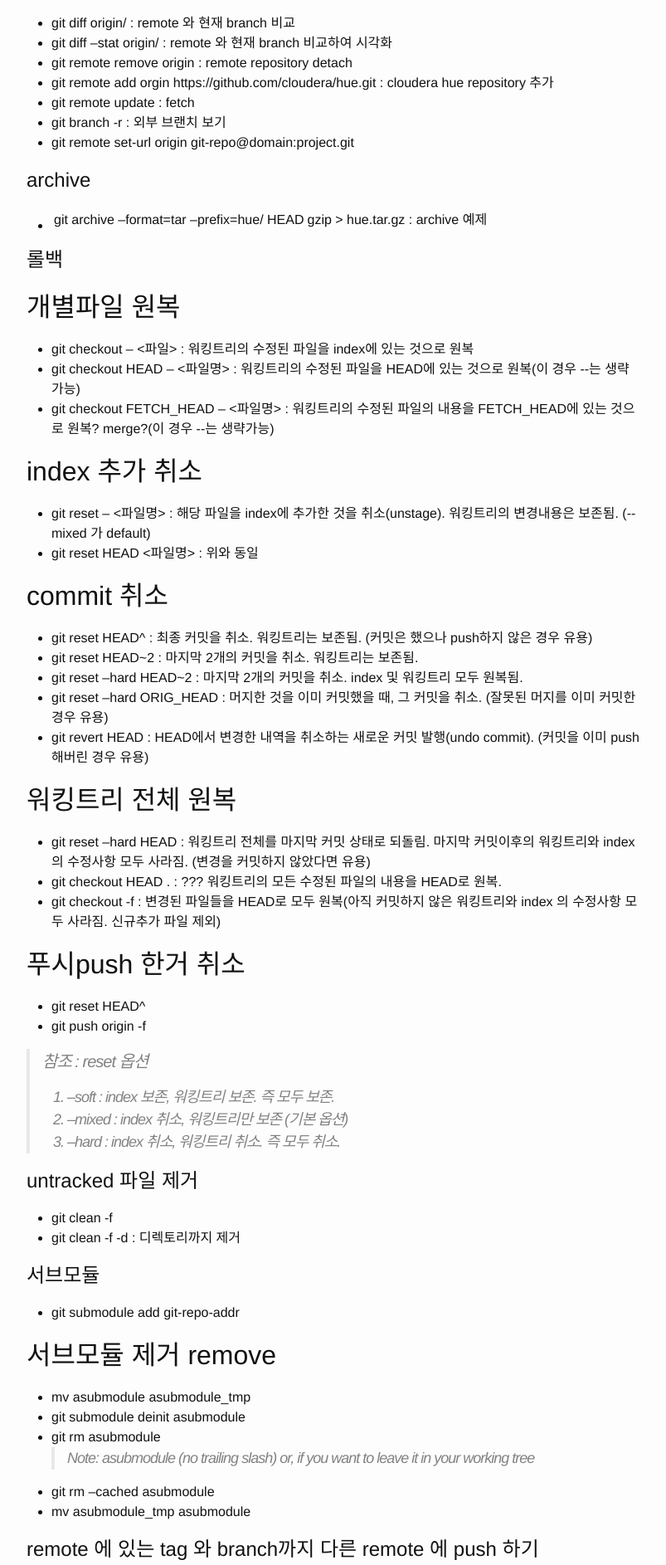
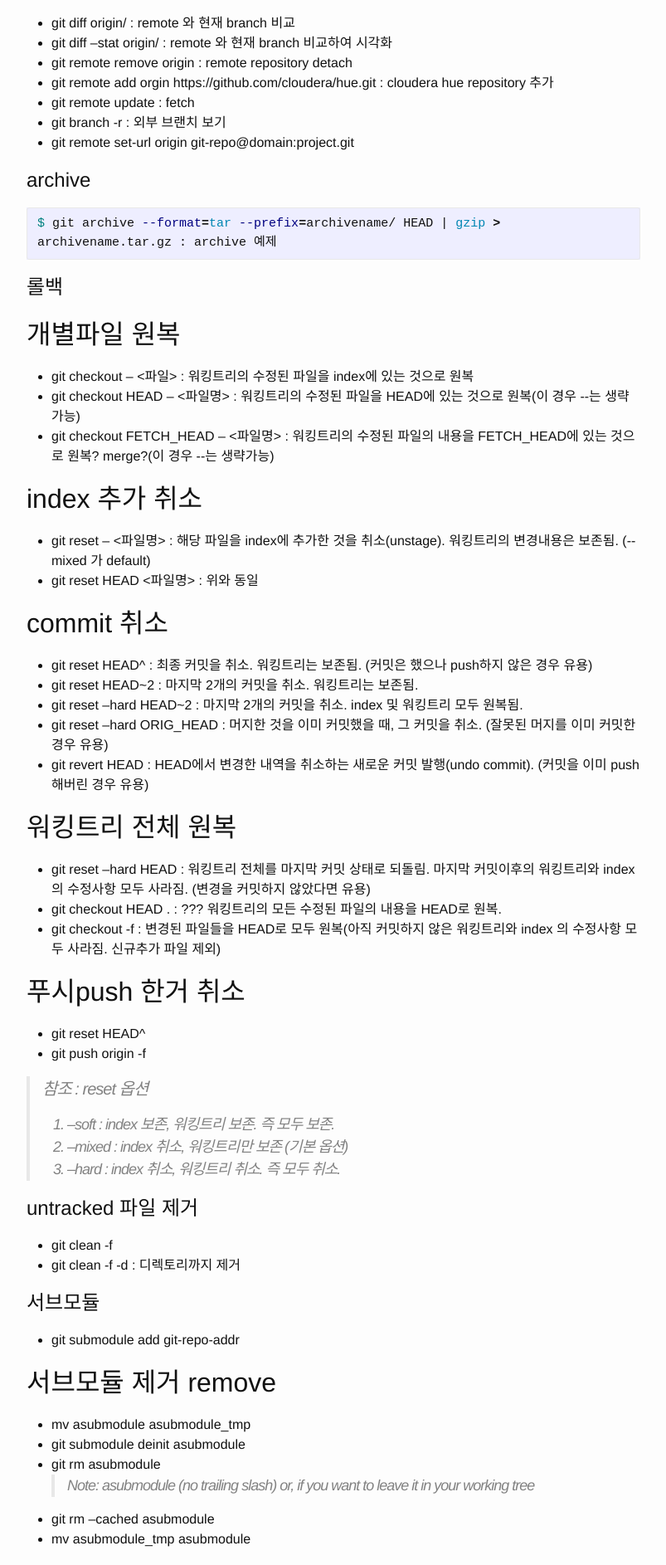
Before and after one commit to pisrc/pisrc.github.io, a Jekyll site: the page built from _posts/2016-08-14-git-commands.markdown, in a window 1280 px wide. Shown: the part 961-2847 px from the top of the page at 83% size, without its empty margins (238-1041 px from the left). Built offline with Jekyll 4.4.1, drawn with Linux system fonts in a browser that asks for light colours.

Commit message:
코드 블록에서 horizontal scroll 안보이도록 css 수정

````diff
--- a/_posts/2016-08-14-git-commands.markdown
+++ b/_posts/2016-08-14-git-commands.markdown
@@ -52,7 +52,9 @@ remote repository 와의 비교
 archive
 =======
 
-* git archive --format=tar --prefix=hue/ HEAD | gzip > hue.tar.gz : archive 예제
+```bash
+$ git archive --format=tar --prefix=archivename/ HEAD | gzip > archivename.tar.gz : archive 예제
+```
 
 롤백
 ===
--- a/css/main.scss
+++ b/css/main.scss
@@ -51,3 +51,9 @@ $on-laptop:        800px;
         "layout",
         "syntax-highlighting"
 ;
+
+// pi's css
+// 코드 블록에서 style 변경합니다. (horizontal scroll 안보이도록 수정)
+pre.highlight code {
+  white-space: pre-wrap;
+}
````
